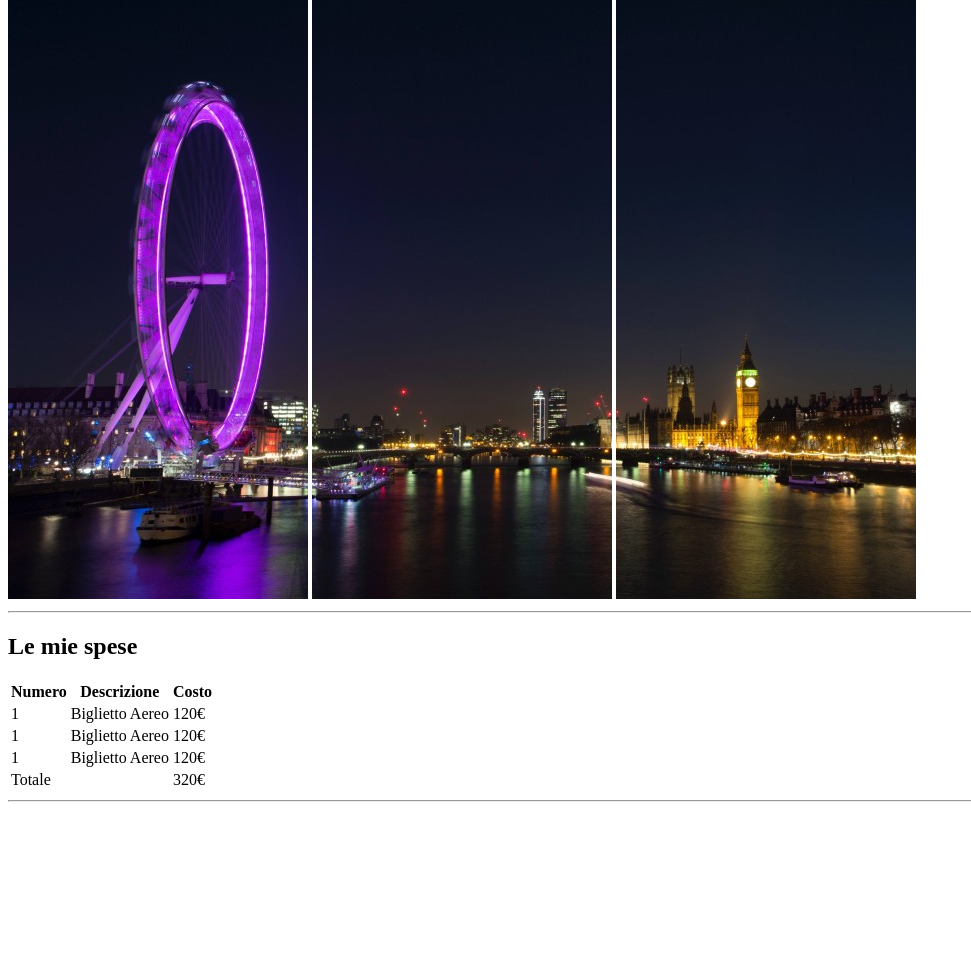
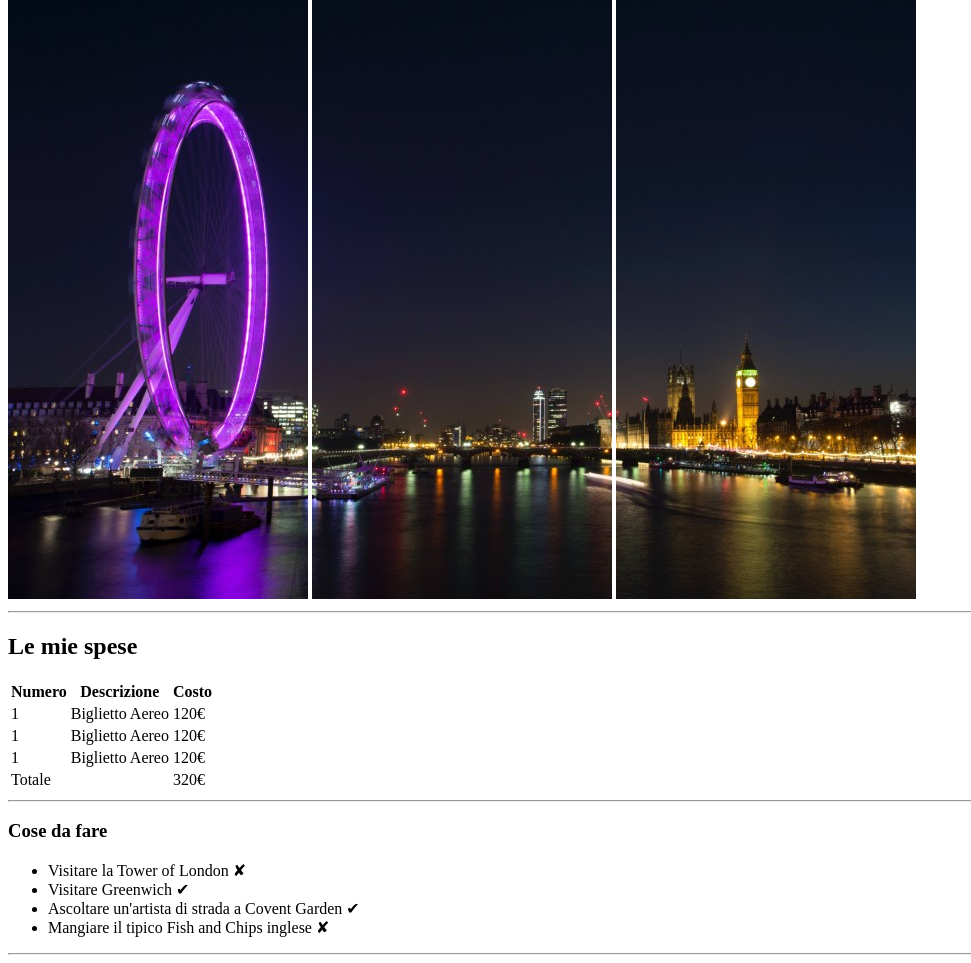
Before and after one commit to Vituz/html-london-trip, a plain HTML site: page index.html in a window 1280 px wide. Shown: the part 68-1031 px from the top of the page, without its empty margins (0-971 px from the left). Before the commit the page ends 878 px from the top, so only its background shows below. Drawn offline with Linux system fonts and the light colour scheme.

Commit message:
To Do List completata

```diff
--- a/index.html
+++ b/index.html
@@ -61,6 +61,19 @@
         </section>
         <!-- /Spese viaggio -->
 
+        <!-- To Do List -->
+        <section>
+            <h3>Cose da fare</h3>
+            <ul>
+                <li>Visitare la Tower of London &#x2718</li>
+                <li>Visitare Greenwich &#10004</li>
+                <li>Ascoltare un'artista di strada a Covent Garden &#10004</li>
+                <li>Mangiare il tipico Fish and Chips inglese &#x2718</li>
+            </ul>
+            <hr>
+        </section>
+        <!-- /To Do List -->
+
     </main>
 
 </body>
```
